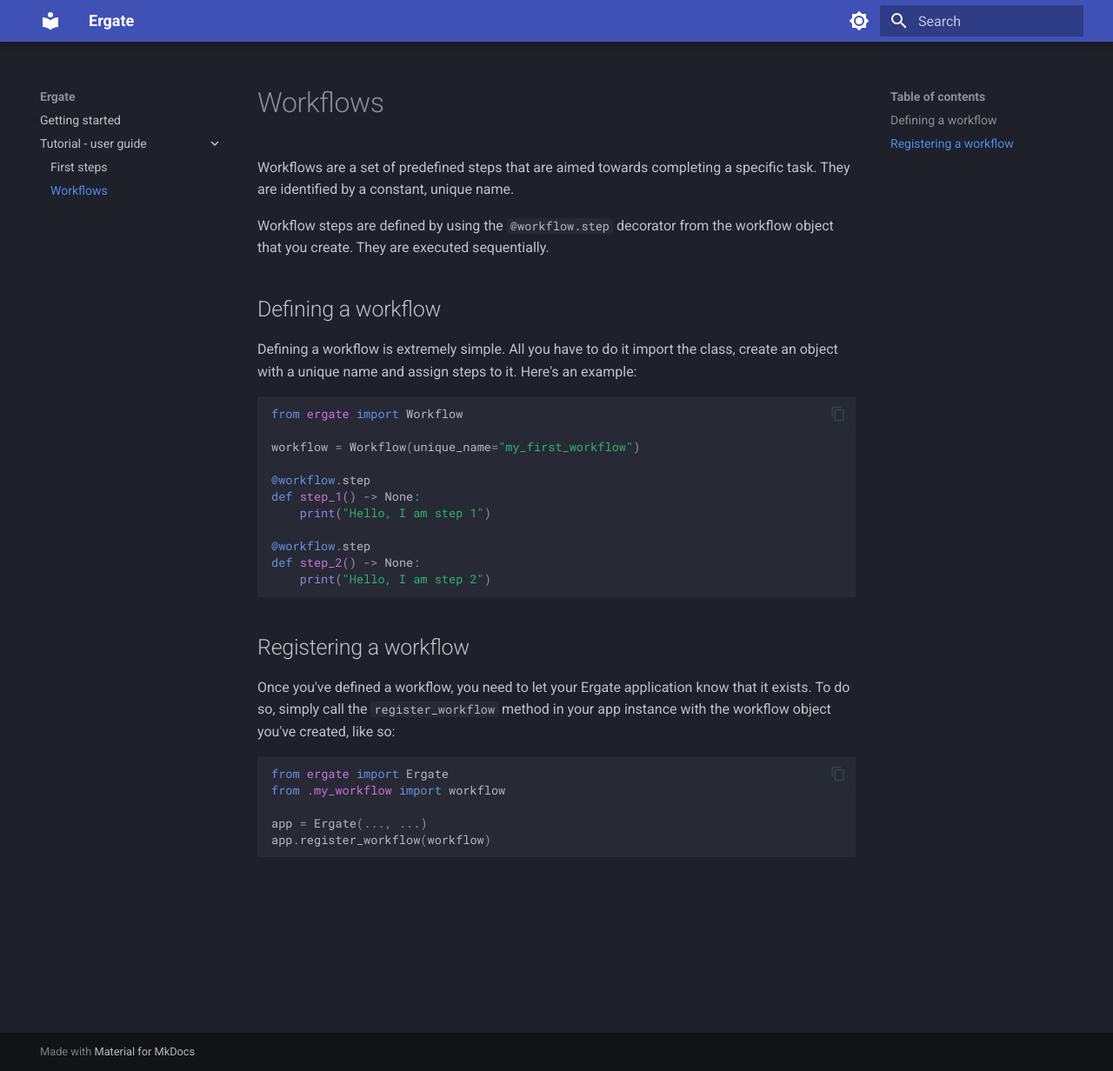
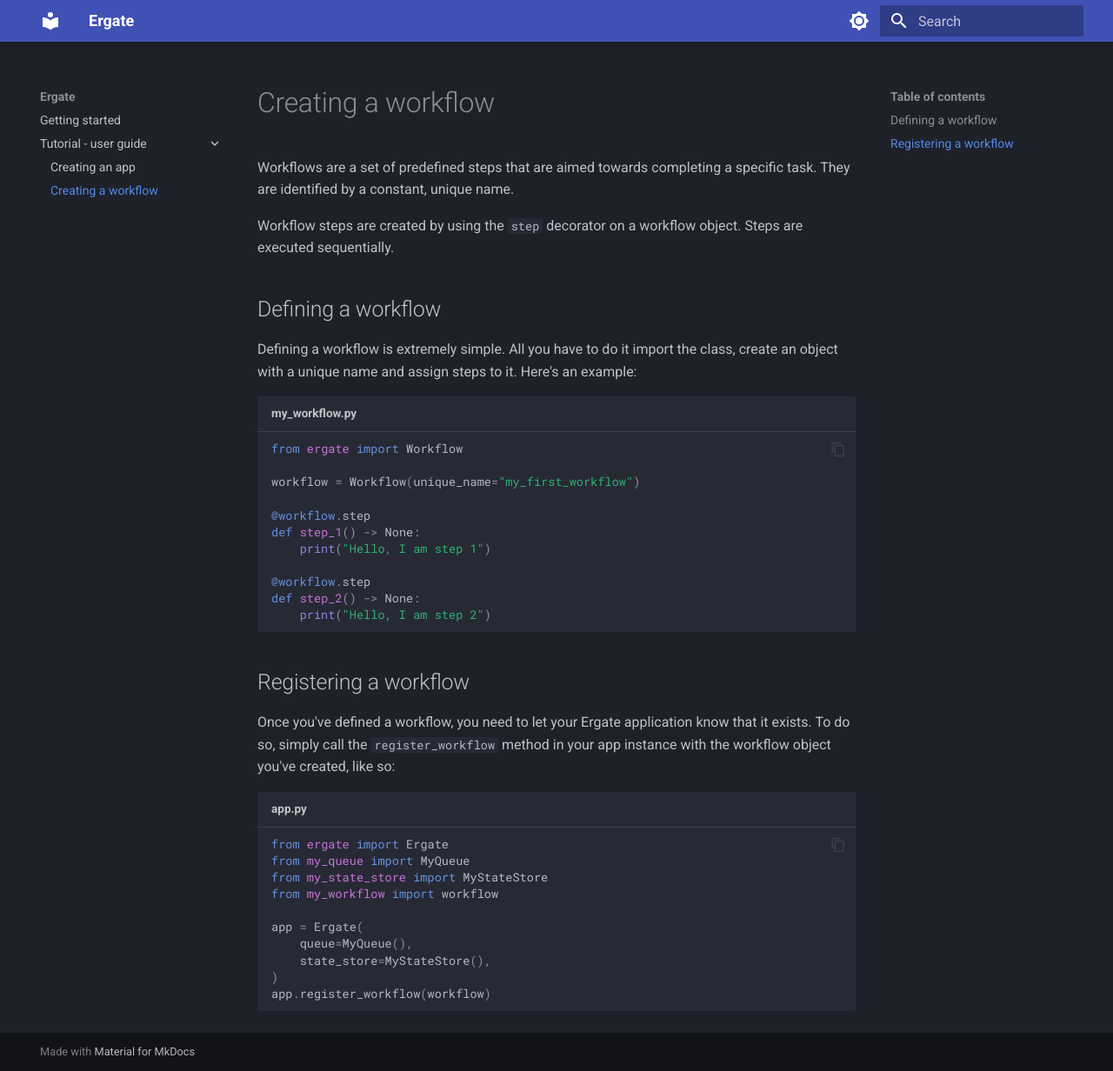
Before and after one commit to prryplatypus/ergate, an MkDocs documentation site: the page built from docs/content/basics/creating-a-workflow.md, in a window 1280 px wide and 1232 px high. Shown: the whole window at 87% size. Built offline with MkDocs 1.6.1 and Material for MkDocs 9.7.7, drawn with Linux system fonts in a browser that asks for light colours.

Commit message:
Add docs for creating an app and workflow

````diff
--- a/docs/content/basic/workflows.md
+++ b/docs/content/basics/creating-a-workflow.md
@@ -1,15 +1,15 @@
-# Workflows
+# Creating a workflow
 
 Workflows are a set of predefined steps that are aimed towards completing a specific task. They are identified by a constant, unique name.
 
-Workflow steps are defined by using the `@workflow.step` decorator from the workflow object that you create. They are executed sequentially.
+Workflow steps are created by using the `step` decorator on a workflow object. Steps are executed sequentially.
 
 
 ## Defining a workflow
 
 Defining a workflow is extremely simple. All you have to do it import the class, create an object with a unique name and assign steps to it. Here's an example:
 
-```py
+```py title="my_workflow.py"
 from ergate import Workflow
 
 workflow = Workflow(unique_name="my_first_workflow")
@@ -28,10 +28,15 @@ def step_2() -> None:
 
 Once you've defined a workflow, you need to let your Ergate application know that it exists. To do so, simply call the `register_workflow` method in your app instance with the workflow object you've created, like so:
 
-```py
+```py title="app.py"
 from ergate import Ergate
-from .my_workflow import workflow
+from my_queue import MyQueue
+from my_state_store import MyStateStore
+from my_workflow import workflow
 
-app = Ergate(..., ...)
+app = Ergate(
+    queue=MyQueue(),
+    state_store=MyStateStore(),
+)
 app.register_workflow(workflow)
 ```
--- a/docs/mkdocs.yml
+++ b/docs/mkdocs.yml
@@ -6,6 +6,7 @@ docs_dir: content
 theme:
   name: material
   features:
+    - content.code.annotate
     - content.code.copy
   palette:
     # Palette toggle for light mode
@@ -23,7 +24,9 @@ theme:
         name: Switch to light mode
 
 markdown_extensions:
+  - admonition
   - attr_list
+  - pymdownx.details
   - pymdownx.highlight:
       anchor_linenums: true
       line_spans: __span
@@ -35,5 +38,5 @@ markdown_extensions:
 nav:
   - Getting started: index.md
   - Tutorial - user guide:
-    - basic/first_steps.md
-    - basic/workflows.md
+    - basics/creating-an-app.md
+    - basics/creating-a-workflow.md
````
Also changed, not shown: docs/content/basic/first_steps.md (deleted, +0 -1 lines), docs/content/basics/creating-an-app.md (added, +69 -0 lines).
